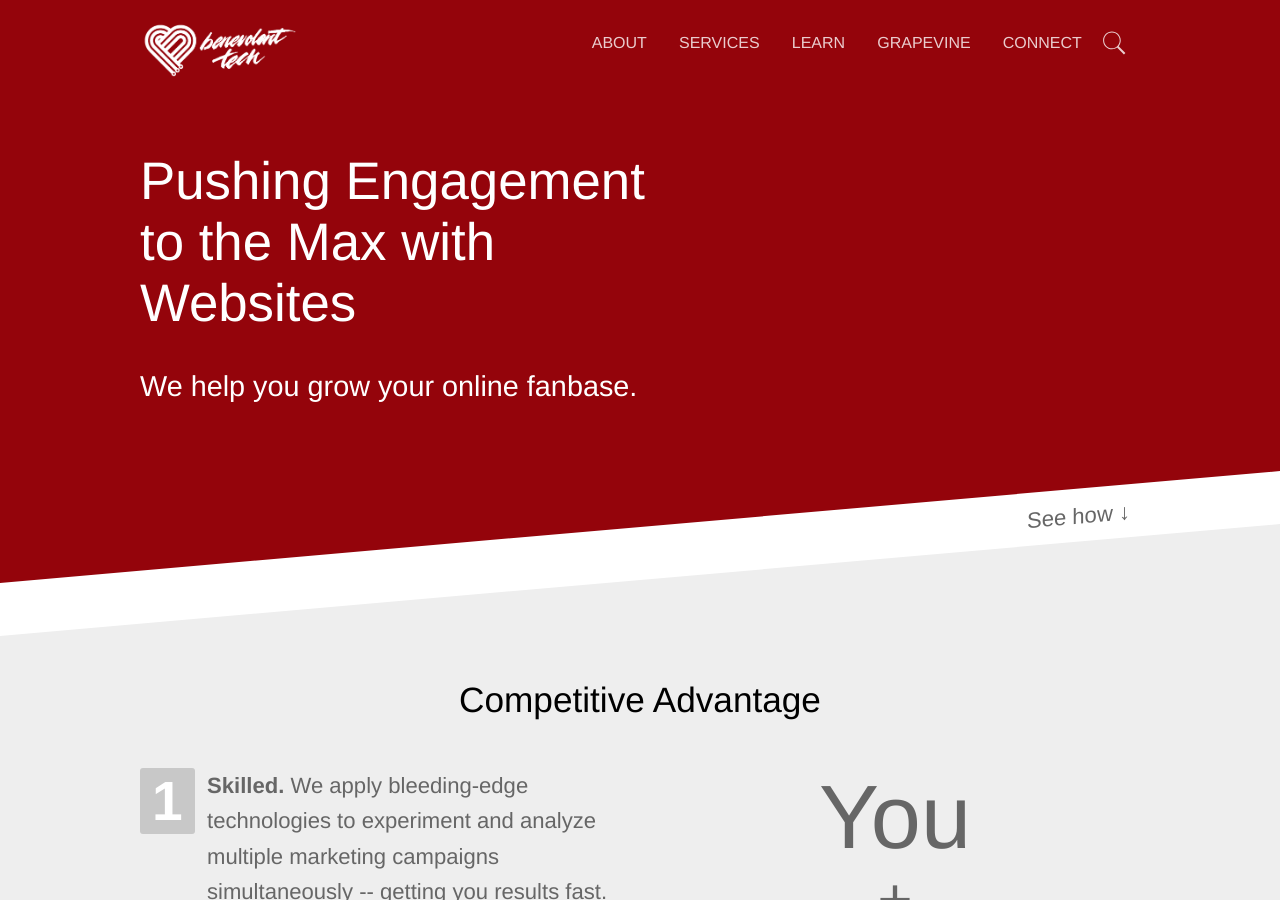
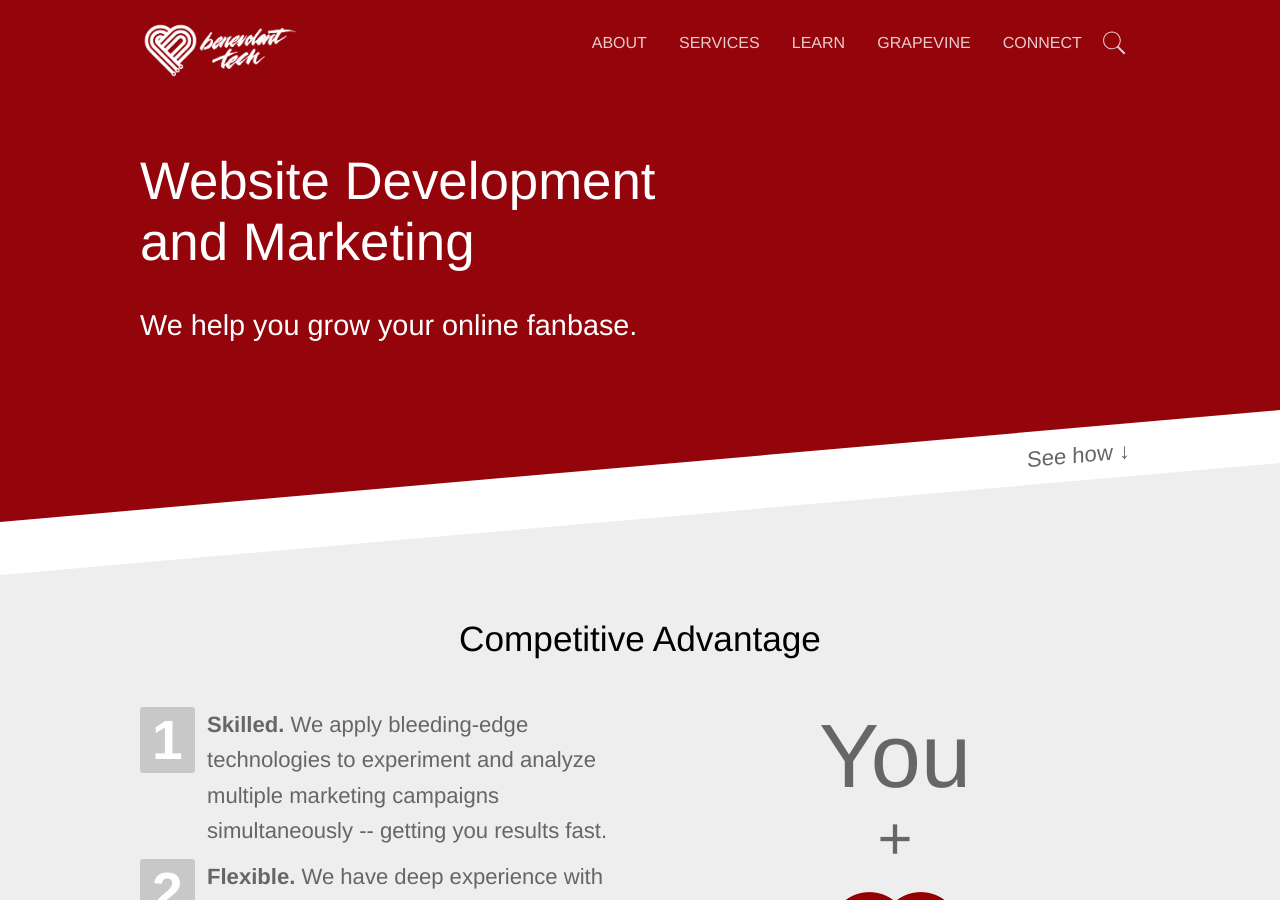
Before and after one commit to benevolenttech/btek.cc, a Jekyll site: the page built from services/website-marketing.html, in a window 1280 px wide and 900 px high. Built offline with Jekyll 4.4.1, drawn with Linux system fonts in a browser that asks for light colours.

Commit message:
Updated 'services/website-marketing.html' via CloudCannon

```diff
--- a/services/website-marketing.html
+++ b/services/website-marketing.html
@@ -1,6 +1,6 @@
 ---
 title: Website Development and Marketing
-heading: "Pushing Engagement to the Max with Websites"
+heading: Website Development and Marketing
 subtitle: We help you grow your online fanbase.
 description: We help you grow your fanbase.
 image: /images/benevolent_tech_dc_seo.png
@@ -26,7 +26,7 @@ image: /images/benevolent_tech_dc_seo.png
 
 <section class="diagonal alternate" style="padding-bottom:50px; min-height:450px;">
     <div class="container">
-        <h2 style="text-align:center;">Competitive Advantage</h2><br>
+        <h2 style="text-align:center;">Competitive Advantage</h2><br />
     </div>
     <div class="container halves" style="align-items:normal;">
         <div class="editable">
@@ -44,8 +44,8 @@ image: /images/benevolent_tech_dc_seo.png
             <ul class="image-list">
                 <li style="font-size:150%;">You</li>
                 <li style="margin-bottom:20px;">+</li>
-                <li><img src="{{ site.baseurl }}/images/thumb-lg.png" width="130" style="max-width:80%;"/></li>
-                <p><a style="text-align:left;" href="/contact" class="button">Get your <br>free quote &#8594;</a></p>
+                <li><img src="{{ site.baseurl }}/images/thumb-lg.png" width="130" style="max-width:80%;" /></li>
+                <p><a style="text-align:left;" href="/contact" class="button">Get your <br />free quote &#8594;</a></p>
             </ul>
         </div>
     </div>
@@ -55,11 +55,11 @@ image: /images/benevolent_tech_dc_seo.png
     <div class="container halves">
         <div>
             <ul class="image-list">
-                <li><a target="_blank" href="https://saraanani.com"><img src="{{ site.baseurl }}/images/bt-saraanani.png" width="300" style="max-width:80%;"/></a></li>
+                <li><a target="_blank" href="https://saraanani.com"><img src="{{ site.baseurl }}/images/bt-saraanani.png" width="300" style="max-width:80%;" /></a></li>
             </ul>
         </div>
         <div>
-            <p class="hide-above-mobile" style="text-align: center;"><a target="_blank" href="https://saraanani.com"><img src="{{ site.baseurl }}/images/bt-saraanani.png" width="200" style="max-width:80%;"/></a></p>
+            <p class="hide-above-mobile" style="text-align: center;"><a target="_blank" href="https://saraanani.com"><img src="{{ site.baseurl }}/images/bt-saraanani.png" width="200" style="max-width:80%;" /></a></p>
             <p class="editable" style="font-size:1.8rem;">"There aren't many web shops out there that could deliver my vision -- Benevolent Tech is truly skilled at website development." - <a href="mailto:sara@saraanani.com?subject=Would you recommend Benevolent Tech?">Sara @ Saraanani.com</a></p>
         </div>
     </div>
@@ -72,18 +72,17 @@ image: /images/benevolent_tech_dc_seo.png
             <tr>
                 <td>
                     <a target="_blank" href="https://clutch.co/profile/benevolent-tech#reviews">
-                        <img src="https://clutch.co/badges/2017/digital_agencies_2017.png" width="100%"/>
+                        <img src="https://clutch.co/badges/2017/digital_agencies_2017.png" width="100%" />
                     </a>
                 </td>
                 <td>
                     <a target="_blank" href="https://maps.google.com/?cid=5725988273627858551">
-                        <img style="background:white; padding:15px; width:191px; height:auto;"
-                             src="{{ site.baseurl }}/images/google.png" width="100%"/>
+                        <img style="background:white; padding:15px; width:191px; height:auto;" src="{{ site.baseurl }}/images/google.png" width="100%" />
                     </a>
                 </td>
                 <td>
                     <a target="_blank" href="https://www.yelp.com/biz/benevolent-tech-washington">
-                        <img src="{{ site.baseurl }}/images/yelp.png" width="100%"/>
+                        <img src="{{ site.baseurl }}/images/yelp.png" width="100%" />
                     </a>
                 </td>
             </tr>
@@ -92,20 +91,19 @@ image: /images/benevolent_tech_dc_seo.png
         <div class="hide-above-mobile">
             <p>
                 <a target="_blank" href="https://clutch.co/profile/benevolent-tech#reviews">
-                    <img src="https://clutch.co/badges/2017/digital_agencies_2017.png" width="60%"/>
+                    <img src="https://clutch.co/badges/2017/digital_agencies_2017.png" width="60%" />
                 </a>
             </p>
-            <br>
+            <br />
             <p>
                 <a target="_blank" href="https://maps.google.com/?cid=5725988273627858551">
-                    <img style="background:white; padding:15px; width:191px; height:auto;"
-                         src="{{ site.baseurl }}/images/google.png" width="60%"/>
+                    <img style="background:white; padding:15px; width:191px; height:auto;" src="{{ site.baseurl }}/images/google.png" width="60%" />
                 </a>
             </p>
-            <br>
+            <br />
             <p>
                 <a target="_blank" href="https://www.yelp.com/biz/benevolent-tech-washington">
-                    <img src="{{ site.baseurl }}/images/yelp.png" width="60%"/>
+                    <img src="{{ site.baseurl }}/images/yelp.png" width="60%" />
                 </a>
             </p>
         </div>
@@ -121,12 +119,11 @@ image: /images/benevolent_tech_dc_seo.png
             <ul class="image-list">
                 <li style="font-size:150%;">You</li>
                 <li style="margin-bottom:20px;">+</li>
-                <li><img src="{{ site.baseurl }}/images/thumb-lg.png" width="130" style="max-width:80%;"/></li>
+                <li><img src="{{ site.baseurl }}/images/thumb-lg.png" width="130" style="max-width:80%;" /></li>
             </ul>
         </div>
         <div style="text-align:center;">
-            <p class="hide-above-mobile" style="font-size:60px;">You + <img src="{{ site.baseurl }}/images/thumb-lg.png"
-                                                                            width="55"/></p>
+            <p class="hide-above-mobile" style="font-size:60px;">You + <img src="{{ site.baseurl }}/images/thumb-lg.png" width="55" /></p>
             <p class="editable">Is your website performing?</p>
             <p><a href="/contact" class="button">Team up get better &#8594;</a></p>
             <!--<ol>-->
```
